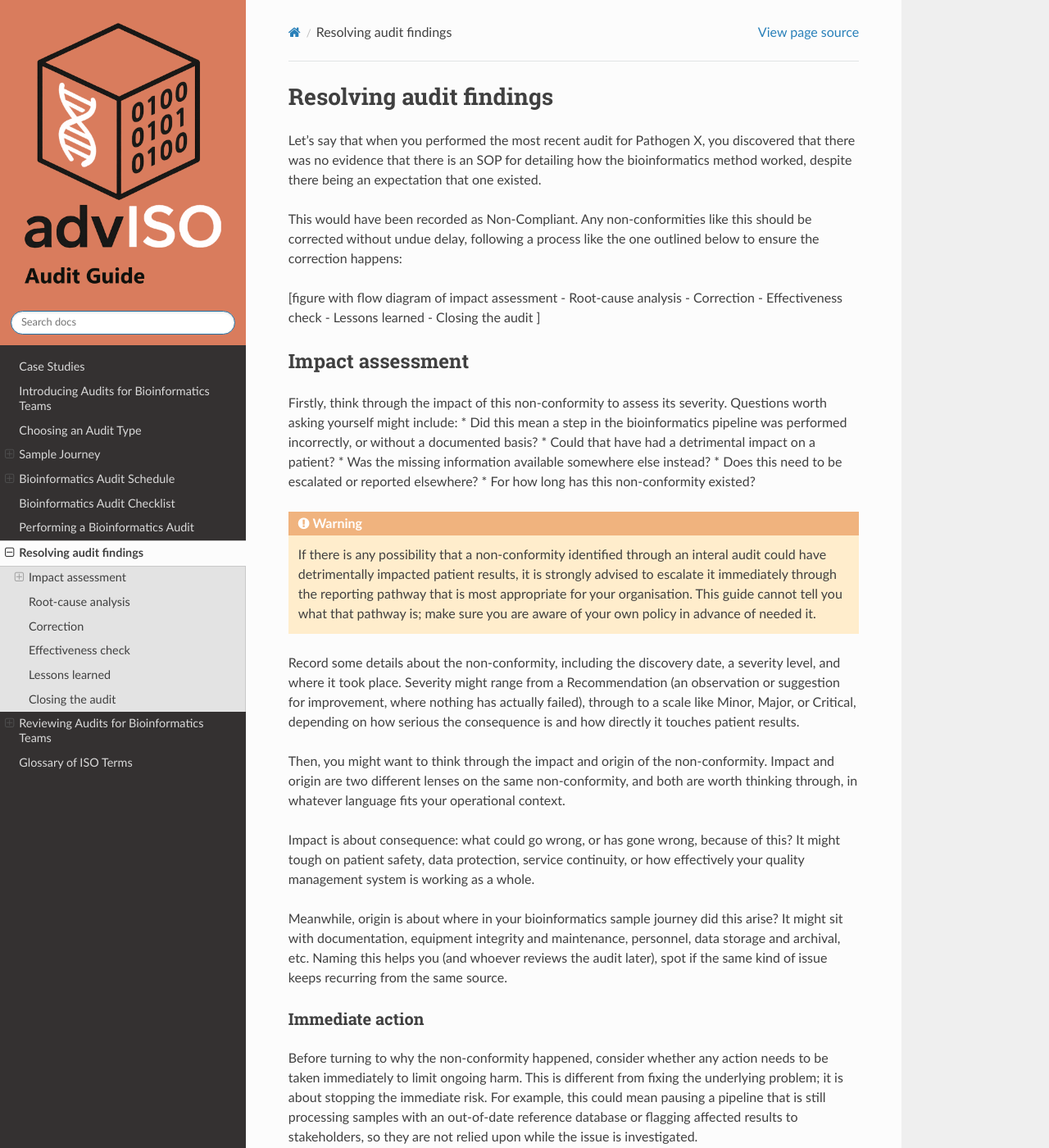
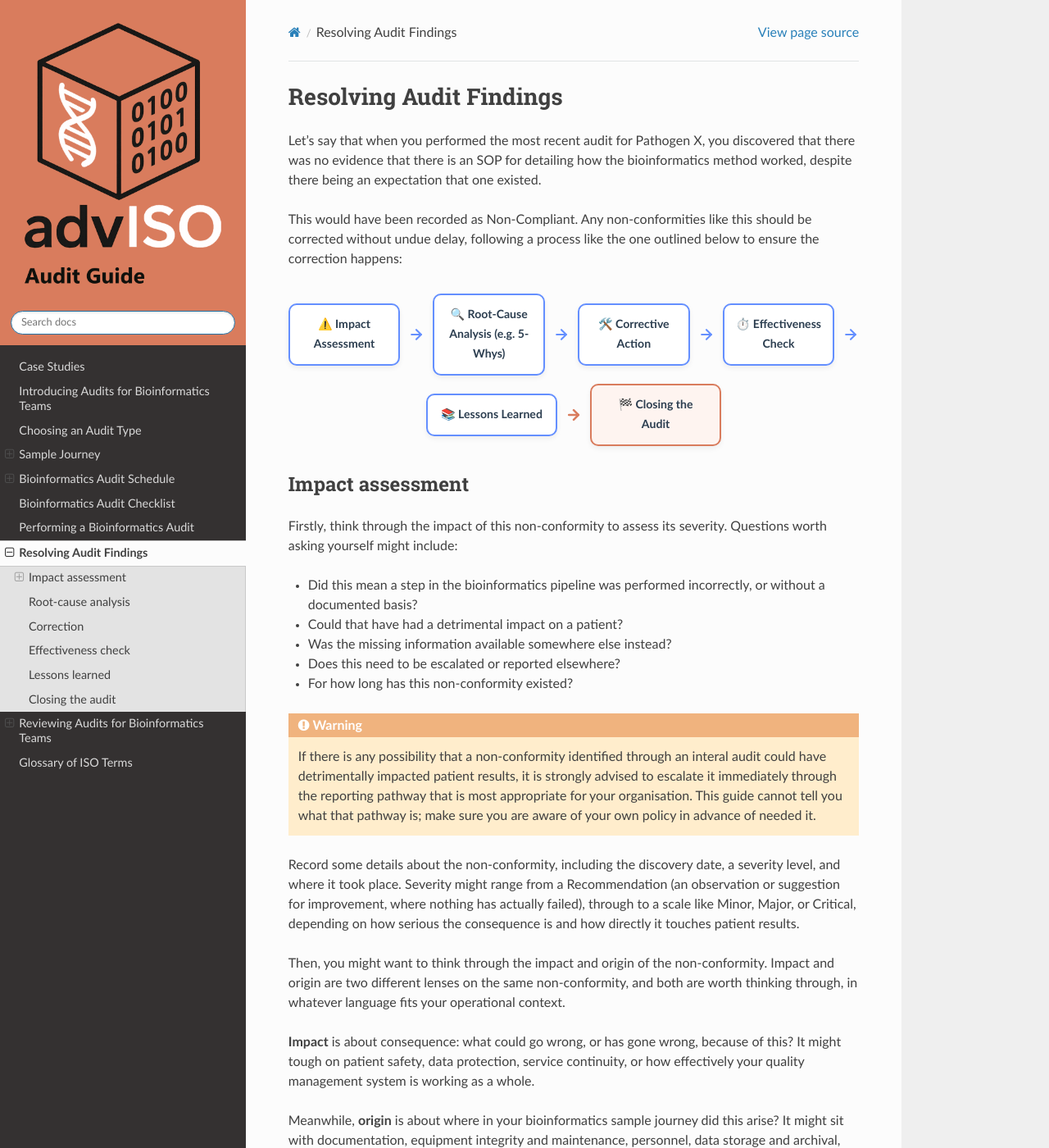
Before and after one commit to advISO-project/advISO_audit_guide, a Sphinx documentation site: the page built from docs/source/audit_guide/findings.rst, in a window 1280 px wide and 1400 px high. Shown: the whole window at 82% size. Built offline with Sphinx 7.4.7 and the Read the Docs theme 3.1.0, drawn with Linux system fonts in a browser that asks for light colours; some of the changed text lies outside the part shown.

Commit message:
add proper visualiser

```diff
--- a/docs/source/audit_guide/findings.rst
+++ b/docs/source/audit_guide/findings.rst
@@ -1,16 +1,76 @@
-Resolving audit findings
+Resolving Audit Findings
 ========================
 Let's say that when you performed the most recent audit for Pathogen X, you discovered that there was no evidence that there is an SOP for detailing how the bioinformatics method worked, despite there being an expectation that one existed.
 
 This would have been recorded as Non-Compliant. Any non-conformities like this should be corrected without undue delay, following a process like the one outlined below to ensure the correction happens:
 
-[figure with flow diagram of impact assessment - Root-cause analysis - Correction - Effectiveness check - Lessons learned - Closing the audit ]
+.. raw:: html
+
+   <div style="display: flex; flex-wrap: wrap; align-items: center; justify-content: center; gap: 10px; margin: 30px auto; max-width: 1000px;">
+
+     <!-- Step 1 -->
+     <div style="background: #ffffff; border: 2px solid #648FFF; border-radius: 10px; padding: 12px 14px; text-align: center; box-shadow: 0 3px 6px rgba(0,0,0,0.06); flex: 1 1 130px; max-width: 160px; min-width: 120px; box-sizing: border-box;">
+       <p style="margin: 0; font-size: 0.88em; font-weight: 600; color: #2c3e50;">⚠️ Impact Assessment</p>
+     </div>
+
+     <!-- Arrow 1 -> 2 -->
+     <div style="color: #648FFF; display: flex; justify-content: center; align-items: center; flex-shrink: 0;">
+       <svg width="20" height="20" viewBox="0 0 24 24" fill="none" stroke="currentColor" stroke-width="2.5" stroke-linecap="round" stroke-linejoin="round"><line x1="5" y1="12" x2="19" y2="12"></line><polyline points="12 5 19 12 12 19"></polyline></svg>
+     </div>
+
+     <!-- Step 2 -->
+     <div style="background: #ffffff; border: 2px solid #648FFF; border-radius: 10px; padding: 12px 14px; text-align: center; box-shadow: 0 3px 6px rgba(0,0,0,0.06); flex: 1 1 130px; max-width: 160px; min-width: 120px; box-sizing: border-box;">
+       <p style="margin: 0; font-size: 0.88em; font-weight: 600; color: #2c3e50;">🔍 Root-Cause Analysis (e.g. 5-Whys)</p>
+     </div>
+
+     <!-- Arrow 2 -> 3 -->
+     <div style="color: #648FFF; display: flex; justify-content: center; align-items: center; flex-shrink: 0;">
+       <svg width="20" height="20" viewBox="0 0 24 24" fill="none" stroke="currentColor" stroke-width="2.5" stroke-linecap="round" stroke-linejoin="round"><line x1="5" y1="12" x2="19" y2="12"></line><polyline points="12 5 19 12 12 19"></polyline></svg>
+     </div>
+
+     <!-- Step 3 -->
+     <div style="background: #ffffff; border: 2px solid #648FFF; border-radius: 10px; padding: 12px 14px; text-align: center; box-shadow: 0 3px 6px rgba(0,0,0,0.06); flex: 1 1 130px; max-width: 160px; min-width: 120px; box-sizing: border-box;">
+       <p style="margin: 0; font-size: 0.88em; font-weight: 600; color: #2c3e50;">🛠️ Corrective Action</p>
+     </div>
+
+     <!-- Arrow 3 -> 4 -->
+     <div style="color: #648FFF; display: flex; justify-content: center; align-items: center; flex-shrink: 0;">
+       <svg width="20" height="20" viewBox="0 0 24 24" fill="none" stroke="currentColor" stroke-width="2.5" stroke-linecap="round" stroke-linejoin="round"><line x1="5" y1="12" x2="19" y2="12"></line><polyline points="12 5 19 12 12 19"></polyline></svg>
+     </div>
+
+     <!-- Step 4 -->
+     <div style="background: #ffffff; border: 2px solid #648FFF; border-radius: 10px; padding: 12px 14px; text-align: center; box-shadow: 0 3px 6px rgba(0,0,0,0.06); flex: 1 1 130px; max-width: 160px; min-width: 120px; box-sizing: border-box;">
+       <p style="margin: 0; font-size: 0.88em; font-weight: 600; color: #2c3e50;">⏱️ Effectiveness Check</p>
+     </div>
+
+     <!-- Arrow 4 -> 5 -->
+     <div style="color: #648FFF; display: flex; justify-content: center; align-items: center; flex-shrink: 0;">
+       <svg width="20" height="20" viewBox="0 0 24 24" fill="none" stroke="currentColor" stroke-width="2.5" stroke-linecap="round" stroke-linejoin="round"><line x1="5" y1="12" x2="19" y2="12"></line><polyline points="12 5 19 12 12 19"></polyline></svg>
+     </div>
+
+     <!-- Step 5 -->
+     <div style="background: #ffffff; border: 2px solid #648FFF; border-radius: 10px; padding: 12px 14px; text-align: center; box-shadow: 0 3px 6px rgba(0,0,0,0.06); flex: 1 1 130px; max-width: 160px; min-width: 120px; box-sizing: border-box;">
+       <p style="margin: 0; font-size: 0.88em; font-weight: 600; color: #2c3e50;">📚 Lessons Learned</p>
+     </div>
+
+     <!-- Arrow 5 -> 6 (Transition to Audit Close) -->
+     <div style="color: #D97C5D; display: flex; justify-content: center; align-items: center; flex-shrink: 0;">
+       <svg width="20" height="20" viewBox="0 0 24 24" fill="none" stroke="currentColor" stroke-width="3" stroke-linecap="round" stroke-linejoin="round"><line x1="5" y1="12" x2="19" y2="12"></line><polyline points="12 5 19 12 12 19"></polyline></svg>
+     </div>
+
+     <!-- Step 6 (Final Closing Step - Terracotta Theme) -->
+     <div style="background: #fef4f0; border: 2px solid #D97C5D; border-radius: 10px; padding: 12px 14px; text-align: center; box-shadow: 0 3px 6px rgba(0,0,0,0.06); flex: 1 1 130px; max-width: 160px; min-width: 120px; box-sizing: border-box;">
+       <p style="margin: 0; font-size: 0.88em; font-weight: 600; color: #2c3e50;">🏁 Closing the Audit</p>
+     </div>
+
+   </div>
 
 
 Impact assessment
 ------------------
 Firstly, think through the impact of this non-conformity to assess its severity. Questions worth asking yourself might include:
-*	Did this mean a step in the bioinformatics pipeline was performed incorrectly, or without a documented basis?
+
+* Did this mean a step in the bioinformatics pipeline was performed incorrectly, or without a documented basis?
 *	Could that have had a detrimental impact on a patient?
 *	Was the missing information available somewhere else instead?
 *	Does this need to be escalated or reported elsewhere?
@@ -23,9 +83,9 @@ Record some details about the non-conformity, including the discovery date, a se
 
 Then, you might want to think through the impact and origin of the non-conformity. Impact and origin are two different lenses on the same non-conformity, and both are worth thinking through, in whatever language fits your operational context.
 
-Impact is about consequence: what could go wrong, or has gone wrong, because of this? It might tough on patient safety, data protection, service continuity, or how effectively your quality management system is working as a whole.
+**Impact** is about consequence: what could go wrong, or has gone wrong, because of this? It might tough on patient safety, data protection, service continuity, or how effectively your quality management system is working as a whole.
 
-Meanwhile, origin is about where in your bioinformatics sample journey did this arise? It might sit with documentation, equipment integrity and maintenance, personnel, data storage and archival, etc. Naming this helps you (and whoever reviews the audit later), spot if the same kind of issue keeps recurring from the same source.
+Meanwhile, **origin** is about where in your bioinformatics sample journey did this arise? It might sit with documentation, equipment integrity and maintenance, personnel, data storage and archival, etc. Naming this helps you (and whoever reviews the audit later), spot if the same kind of issue keeps recurring from the same source.
 
 Immediate action
 ^^^^^^^^^^^^^^^^^
@@ -44,7 +104,7 @@ A root-cause analysis for the non-conformity we identified for Pathogen X is out
    <!-- Problem Statement / Audit Finding Banner -->
    <div style="background-color: #fef4f0; border-left: 6px solid #D97C5D; padding: 16px 20px; border-radius: 6px; margin: 20px auto 10px auto; max-width: 450px; box-shadow: 0 2px 5px rgba(0,0,0,0.05); box-sizing: border-box;">
      <p style="margin: 0 0 4px 0; color: #D97C5D; font-size: 0.85em; font-weight: bold; letter-spacing: 0.05em; text-transform: uppercase;">
-       📌 Problem Statement (Audit Finding)
+       🤔 Problem Statement (Audit Finding)
      </p>
      <p style="margin: 0; font-size: 1.05em; color: #2c3e50; font-weight: 600;">
        During an audit, the required Bioinformatics SOP was missing from the designated repository.
```
